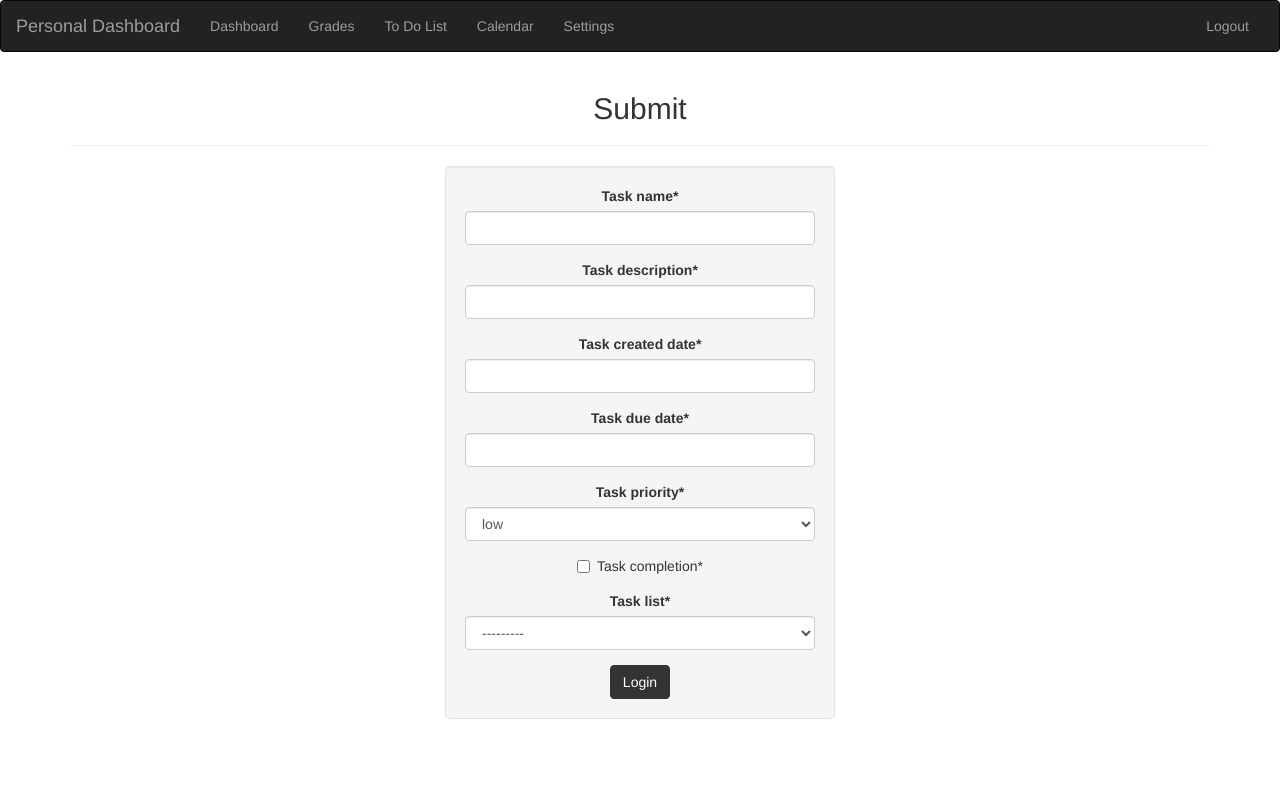
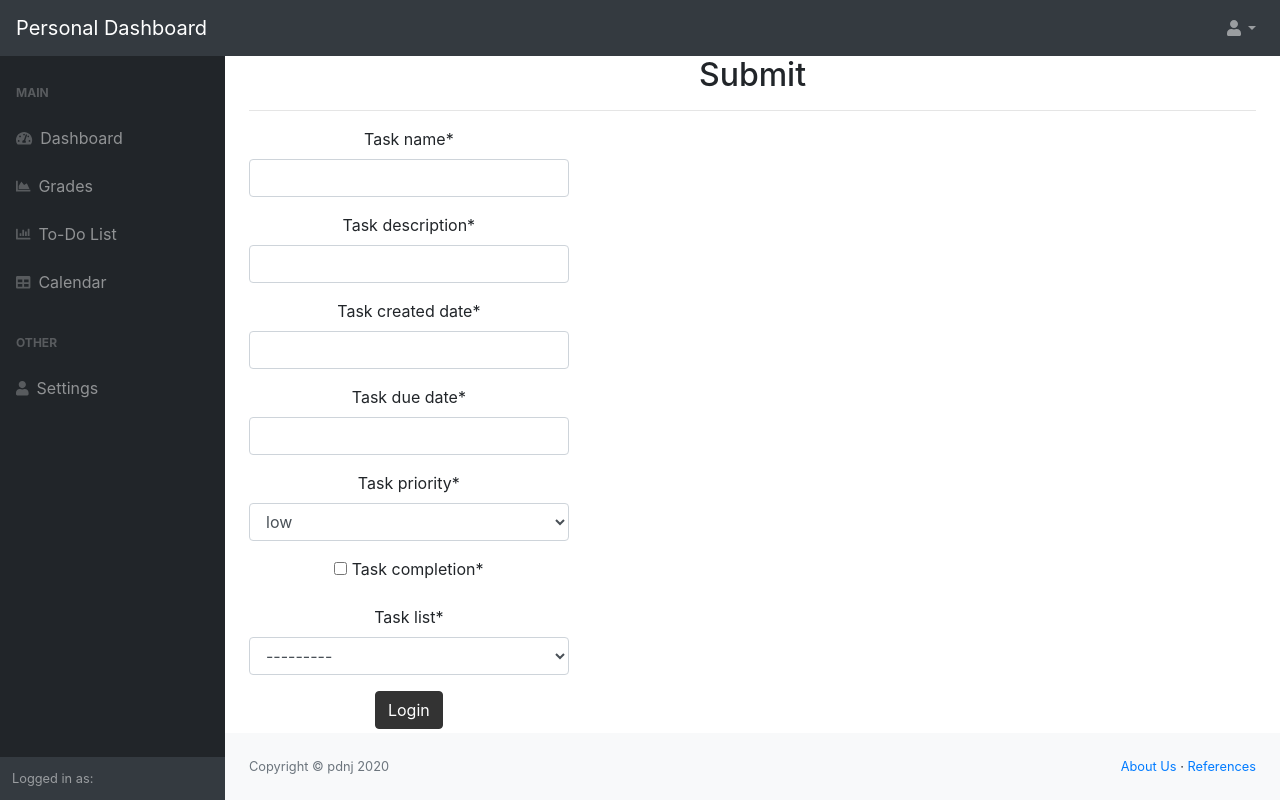
Before and after one commit to jwtufano/personal-dashboard, a Django app: page /dashboard/create_item/ in a window 1280 px wide. Run offline with Django 3.2, Linux system fonts and the light colour scheme; data that the repository does not hold is empty; parts of the project's set-up code (start-up, migrations or seed data) failed here and were passed over; some libraries are stand-ins or nearby versions.

Commit message:
Dashboard Update
- updated dashboard styling
- updated to Bootstrap 4

```diff
--- a/templates/navbar.html
+++ b/templates/navbar.html
@@ -1,46 +1,94 @@
+{% load static %}
 <!DOCTYPE html>
-<html>
+<html lang="en">
     <head>
-  <link rel="stylesheet" href="https://maxcdn.bootstrapcdn.com/bootstrap/3.3.7/css/bootstrap.min.css" integrity="sha384-BVYiiSIFeK1dGmJRAkycuHAHRg32OmUcww7on3RYdg4Va+PmSTsz/K68vbdEjh4u" crossorigin="anonymous">
-  <!-- Latest compiled and minified JavaScript -->
-  <script src="https://ajax.googleapis.com/ajax/libs/jquery/3.4.1/jquery.min.js"></script>
-  <script src="https://maxcdn.bootstrapcdn.com/bootstrap/3.3.7/js/bootstrap.min.js" integrity="sha384-Tc5IQib027qvyjSMfHjOMaLkfuWVxZxUPnCJA7l2mCWNIpG9mGCD8wGNIcPD7Txa" crossorigin="anonymous"></script>
+        <meta charset="utf-8" />
+        <meta http-equiv="X-UA-Compatible" content="IE=edge" />
+        <meta name="viewport" content="width=device-width, initial-scale=1, shrink-to-fit=no" />
+        <meta name="description" content="" />
+        <meta name="author" content="" />
+        <title>Personal Dashboard</title>
+        <link rel="stylesheet" type="text/css" href="{% static 'dashboard/styles.css' %}">
+        <link href="https://cdn.datatables.net/1.10.20/css/dataTables.bootstrap4.min.css" rel="stylesheet" crossorigin="anonymous" />
+        <script src="https://cdnjs.cloudflare.com/ajax/libs/font-awesome/5.11.2/js/all.min.js" crossorigin="anonymous"></script>
     </head>
-
-<nav class="navbar navbar-inverse">
-  <div class="container-fluid">
-    <!-- Brand and toggle get grouped for better mobile display -->
-    <div class="navbar-header">
-      <button type="button" class="navbar-toggle collapsed" data-toggle="collapse" data-target="#bs-example-navbar-collapse-1" aria-expanded="false">
-        <span class="sr-only">Toggle navigation</span>
-        <span class="icon-bar"></span>
-        <span class="icon-bar"></span>
-        <span class="icon-bar"></span>
-      </button>
-            <a class="navbar-brand" href="{% url 'home' %}">Personal Dashboard</a>
+    <body class="sb-nav-fixed">
+        <nav class="sb-topnav navbar navbar-expand navbar-dark bg-dark">
+            <a class="navbar-brand" href="{% url 'dashboard:dashboard'%}">Personal Dashboard</a>
+            <!-- Navbar-->
+            <ul class="navbar-nav ml-auto my-2 my-lg-0">
+                <li class="nav-item dropdown">
+                    <a class="nav-link dropdown-toggle" id="userDropdown" href="#" role="button" data-toggle="dropdown" aria-haspopup="true" aria-expanded="false"><i class="fas fa-user fa-fw"></i></a>
+                    <div class="dropdown-menu dropdown-menu-right" aria-labelledby="userDropdown">
+                        <a class="dropdown-item" href="#">Settings</a>
+                        <div class="dropdown-divider"></div>
+                        <a class="dropdown-item" href="{% url 'accounts:logout' %}">Logout</a>
                     </div>
-
-    <!-- Collect the nav links, forms, and other content for toggling -->
-    <div class="collapse navbar-collapse" id="bs-example-navbar-collapse-1">
-      <ul class="nav navbar-nav">
-        <li><a href="{% url 'dashboard:dashboard'%}">Dashboard</a></li>
-        <li><a href="{% url 'home'%}">Grades</a></li>
-        <li><a href="{% url 'home' %}">To Do List</a></li>
-        <li><a href="{% url 'home' %}">Calendar</a></li>
-        <li><a href="{% url 'home' %}">Settings</a></li>
+                </li>
             </ul>
-
-      <ul class="nav navbar-nav navbar-right">
-        <li><a href="{% url 'accounts:logout' %}">Logout</a></li>
-      </ul>
-
+        </nav>
+        <div id="layoutSidenav">
+            <div id="layoutSidenav_nav">
+                <nav class="sb-sidenav accordion sb-sidenav-dark" id="sidenavAccordion">
+                    <div class="sb-sidenav-menu">
+                        <div class="nav">
+                            <div class="sb-sidenav-menu-heading">Main</div>
+                            <a class="nav-link" href="{% url 'dashboard:dashboard'%}"
+                                ><div class="sb-nav-link-icon"><i class="fas fa-tachometer-alt"></i></div>
+                                Dashboard</a
+                            >
+                            <a class="nav-link" href="{% url 'dashboard:dashboard'%}"
+                                ><div class="sb-nav-link-icon"><i class="fas fa-chart-area"></i></div>
+                                Grades</a
+                            >
+                            <a class="nav-link" href="{% url 'dashboard:dashboard'%}"
+                                ><div class="sb-nav-link-icon"><i class="fas fa-chart-bar"></i></div>
+                                To-Do List</a
+                            >
+                            <a class="nav-link" href="{% url 'dashboard:dashboard'%}"
+                                ><div class="sb-nav-link-icon"><i class="fas fa-table"></i></div>
+                                Calendar</a
+                            >
+                            <div class="sb-sidenav-menu-heading">Other</div>
+                            <a class="nav-link" href="{% url 'dashboard:dashboard'%}"
+                                ><div class="sb-nav-link-icon"><i class="fas fa-user"></i></div>
+                                Settings</a
+                            >
                         </div>
                     </div>
+                    <div class="sb-sidenav-footer">
+                        <div class="small">Logged in as:</div>
+                        {{ user.username }}
+                    </div>
                 </nav>
-<body>
+            </div>
+            <div id="layoutSidenav_content">
                 <main>
                   {% block content %}
                   {% endblock %}
                 </main>
+                <footer class="py-4 bg-light mt-auto">
+                    <div class="container-fluid">
+                        <div class="d-flex align-items-center justify-content-between small">
+                            <div class="text-muted">Copyright &copy; pdnj 2020</div>
+                            <div>
+                                <a href="#">About Us</a>
+                                &middot;
+                                <a href="#">References</a>
+                            </div>
+                        </div>
+                    </div>
+                </footer>
+            </div>
+        </div>
+        <script src="https://code.jquery.com/jquery-3.4.1.min.js" crossorigin="anonymous"></script>
+        <script src="https://stackpath.bootstrapcdn.com/bootstrap/4.3.1/js/bootstrap.bundle.min.js" crossorigin="anonymous"></script>
+        <script src="js/scripts.js"></script>
+        <script src="https://cdnjs.cloudflare.com/ajax/libs/Chart.js/2.8.0/Chart.min.js" crossorigin="anonymous"></script>
+        <script src="assets/demo/chart-area-demo.js"></script>
+        <script src="assets/demo/chart-bar-demo.js"></script>
+        <script src="https://cdn.datatables.net/1.10.20/js/jquery.dataTables.min.js" crossorigin="anonymous"></script>
+        <script src="https://cdn.datatables.net/1.10.20/js/dataTables.bootstrap4.min.js" crossorigin="anonymous"></script>
+        <script src="assets/demo/datatables-demo.js"></script>
     </body>
 </html>
```
Also changed, not shown: templates/dashboard.html (+8 -31 lines). Lines whose indentation alone changed are shown as unchanged.
